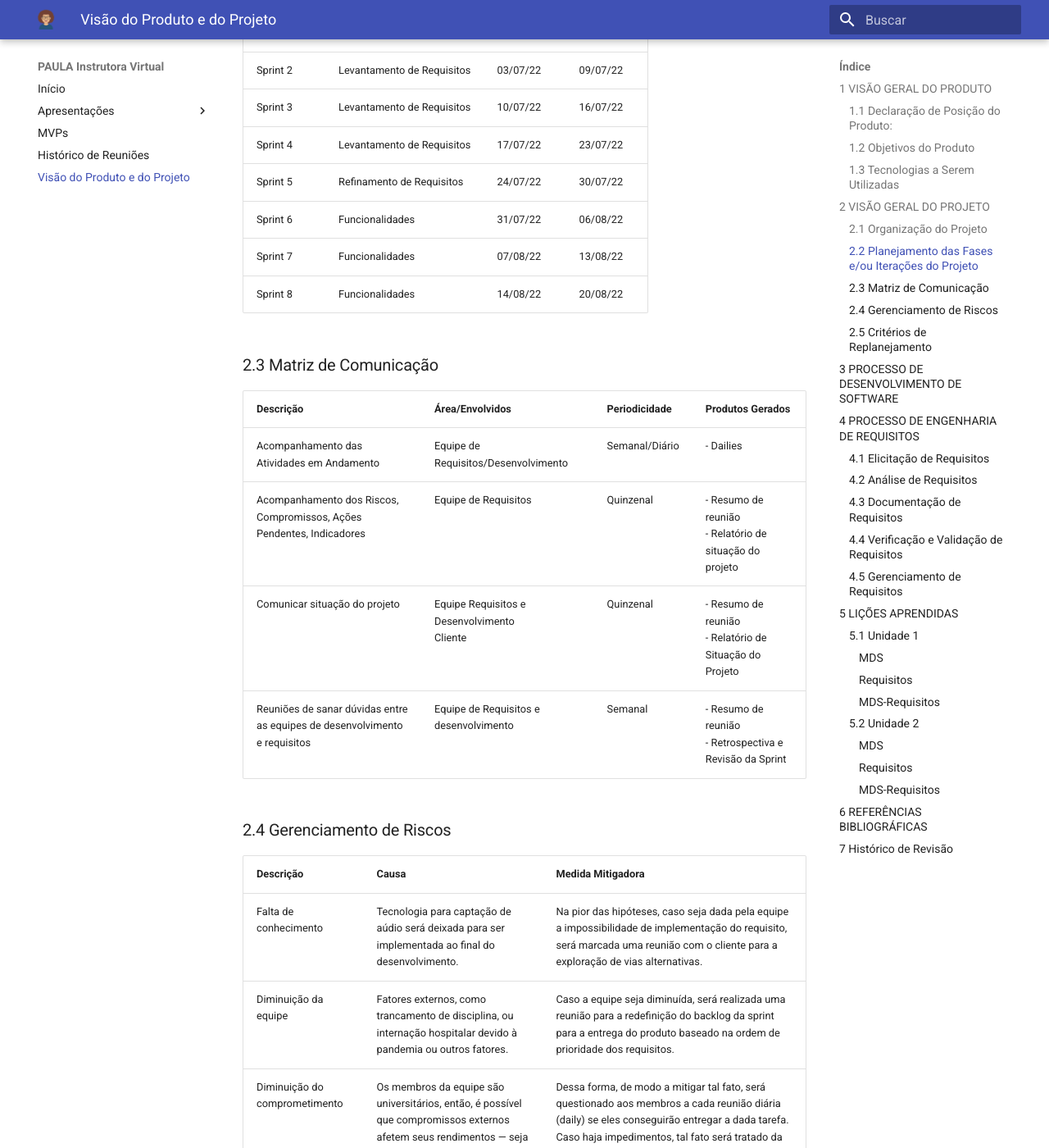
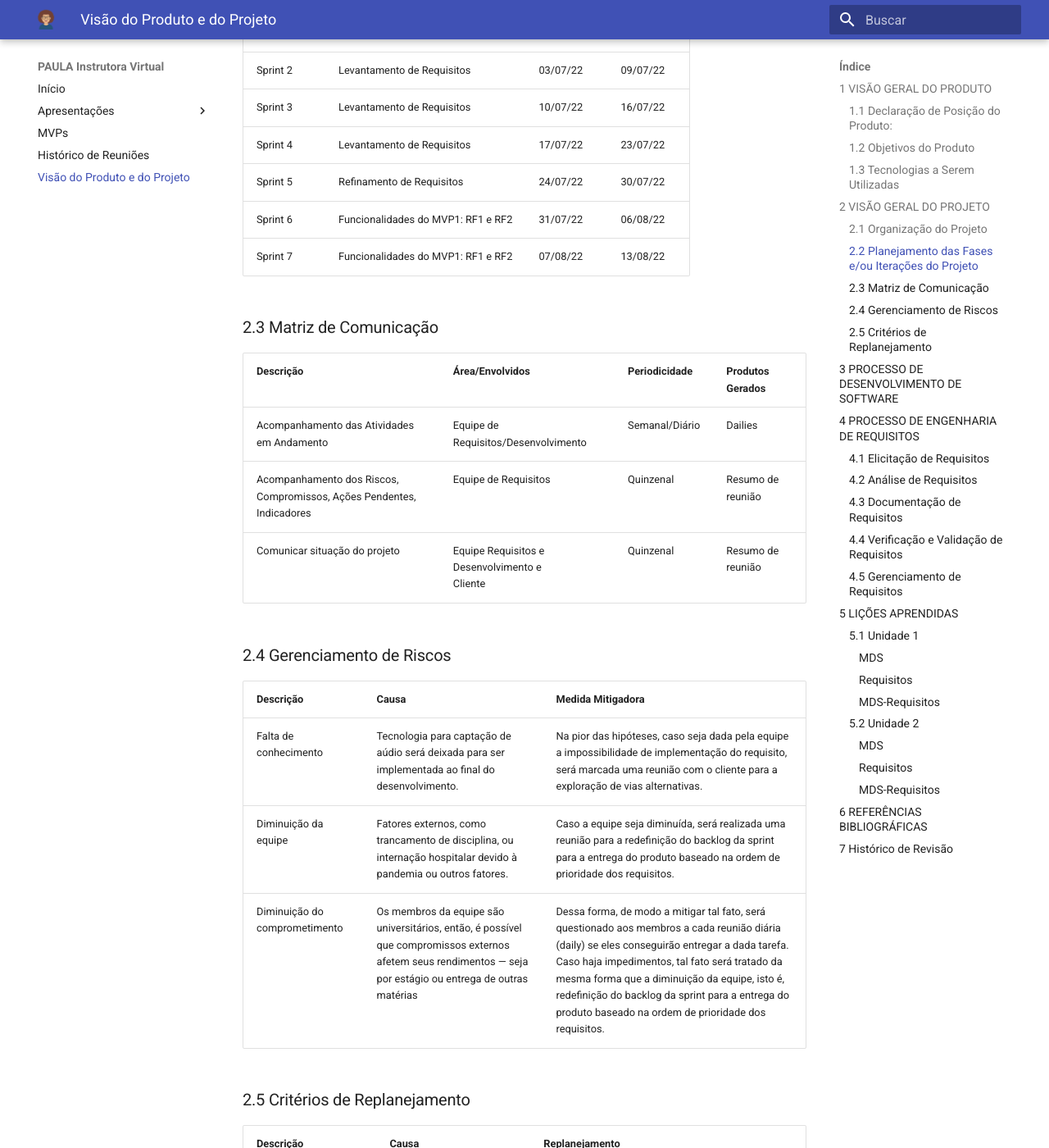
Before and after one commit to mdsreq-fga-unb/2022.1-Paula-Instrutora-Virtual, an MkDocs documentation site: the page built from docs/visaoProdutoProjeto.md, in a window 1280 px wide and 1400 px high, scrolled down 2324 px. Shown: the whole window at 82% size. Built offline with MkDocs 1.6.1 and Material for MkDocs 9.7.7, drawn with Linux system fonts in a browser that asks for light colours; some of the changed text lies outside the part shown.

```diff
--- a/docs/visaoProdutoProjeto.md
+++ b/docs/visaoProdutoProjeto.md
@@ -52,19 +52,18 @@ A proposta desse projeto é desenvolver um aplicativo para aparelhos celulares,
 | Sprint 3 | Levantamento de Requisitos | 10/07/22 | 16/07/22 |
 | Sprint 4 | Levantamento de Requisitos | 17/07/22 | 23/07/22 |
 | Sprint 5 | Refinamento de Requisitos | 24/07/22 | 30/07/22 |
-| Sprint 6 | Funcionalidades | 31/07/22 | 06/08/22 |
-| Sprint 7 | Funcionalidades | 07/08/22 | 13/08/22 |
-| Sprint 8 | Funcionalidades | 14/08/22 | 20/08/22 |
+| Sprint 6 | Funcionalidades do MVP1: RF1 e RF2 | 31/07/22 | 06/08/22 |
+| Sprint 7 | Funcionalidades do MVP1: RF1 e RF2 | 07/08/22 | 13/08/22 |
 
 
 ### 2.3 Matriz de Comunicação
 
 | Descrição                                                                  | Área/Envolvidos                                | Periodicidade  | Produtos Gerados                                           |
 | -------------------------------------------------------------------------- | ---------------------------------------------- | -------------- | ---------------------------------------------------------- |
-| Acompanhamento das Atividades em Andamento                                 | Equipe de Requisitos/Desenvolvimento           | Semanal/Diário | - Dailies                                                  |
-| Acompanhamento dos Riscos, Compromissos, Ações Pendentes, Indicadores      | Equipe de Requisitos                           | Quinzenal      | - Resumo de reunião<br>- Relatório de situação do projeto  |
-| Comunicar situação do projeto                                              | Equipe Requisitos e Desenvolvimento<br>Cliente | Quinzenal      | - Resumo de reunião<br>- Relatório de Situação do Projeto  |
-| Reuniões de sanar dúvidas entre as equipes de desenvolvimento e requisitos | Equipe de Requisitos e desenvolvimento         | Semanal        | - Resumo de reunião<br>- Retrospectiva e Revisão da Sprint |
+| Acompanhamento das Atividades em Andamento                                 | Equipe de Requisitos/Desenvolvimento           | Semanal/Diário | Dailies                                                  |
+| Acompanhamento dos Riscos, Compromissos, Ações Pendentes, Indicadores      | Equipe de Requisitos                           | Quinzenal      | Resumo de reunião<br> |
+| Comunicar situação do projeto                                              | Equipe Requisitos e Desenvolvimento e<br>Cliente | Quinzenal      | Resumo de reunião<br>|
+
 
 ### 2.4 Gerenciamento de Riscos
 
@@ -157,7 +156,8 @@ O processo da engenharia de requisitos será feito por uma abordagem ágil, onde
 O ciclo de vida de uma iteração (sprint) do time foi definida conforme a imagem abaixo, onde terá o prazo de uma semana cada sprint e esta começará na segunda-feira e se encerrará no sábado, onde haverá os ritos finais da sprint e o planejamento para a próxima.
 <br><br>
 
-<img src="../../assets/ciclo_desenvolvimento.png">
+<img src="./assets/ciclo_desenvolvimento.png">
+
 
 ## 5 LIÇÕES APRENDIDAS
 
```
Also changed, not shown: other parts of docs/visaoProdutoProjeto.md (+1 -0 lines), docs/apresentacoes/unidade_2.md (+3 -3 lines), docs/reunioes.md (+2 -0 lines).
